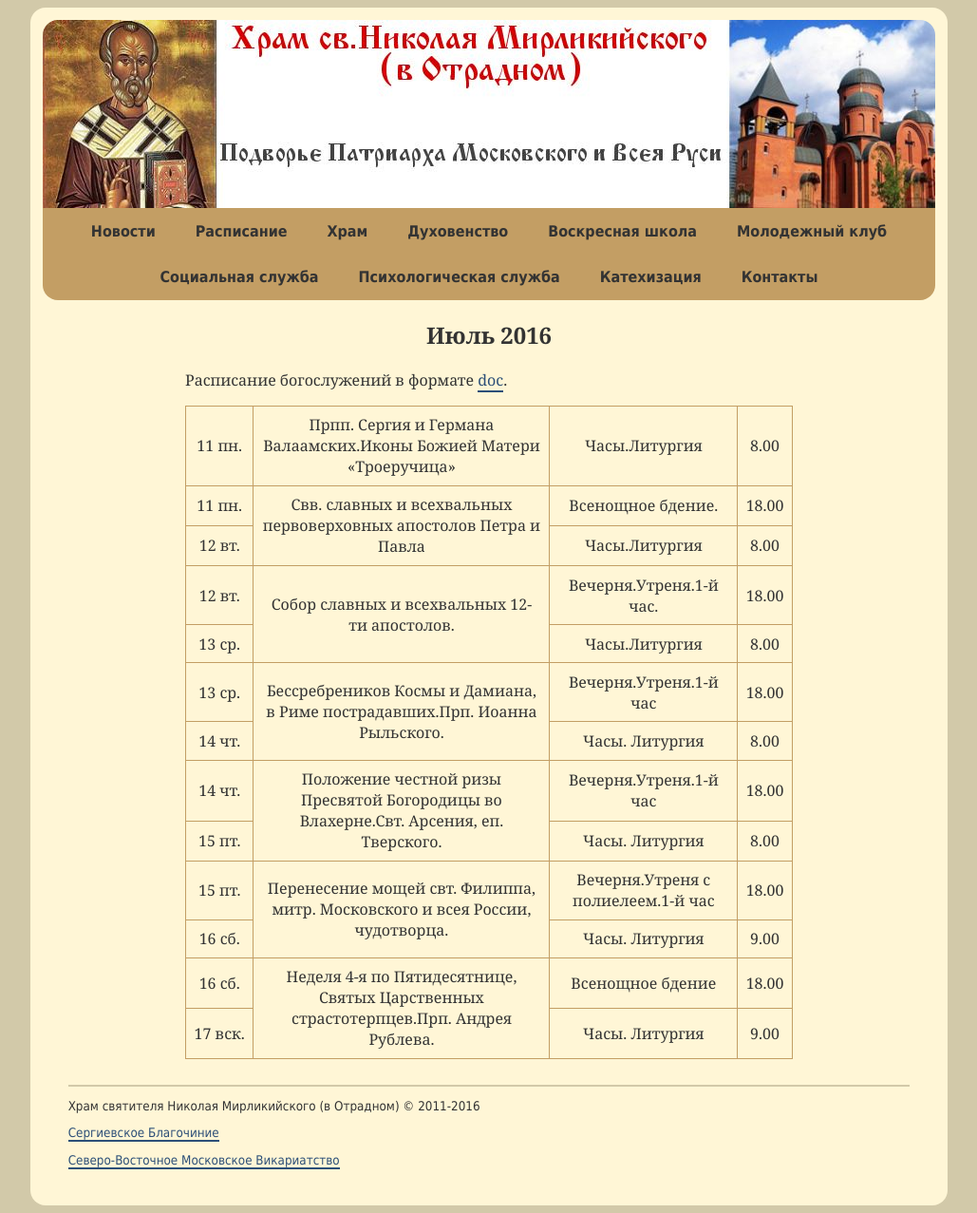
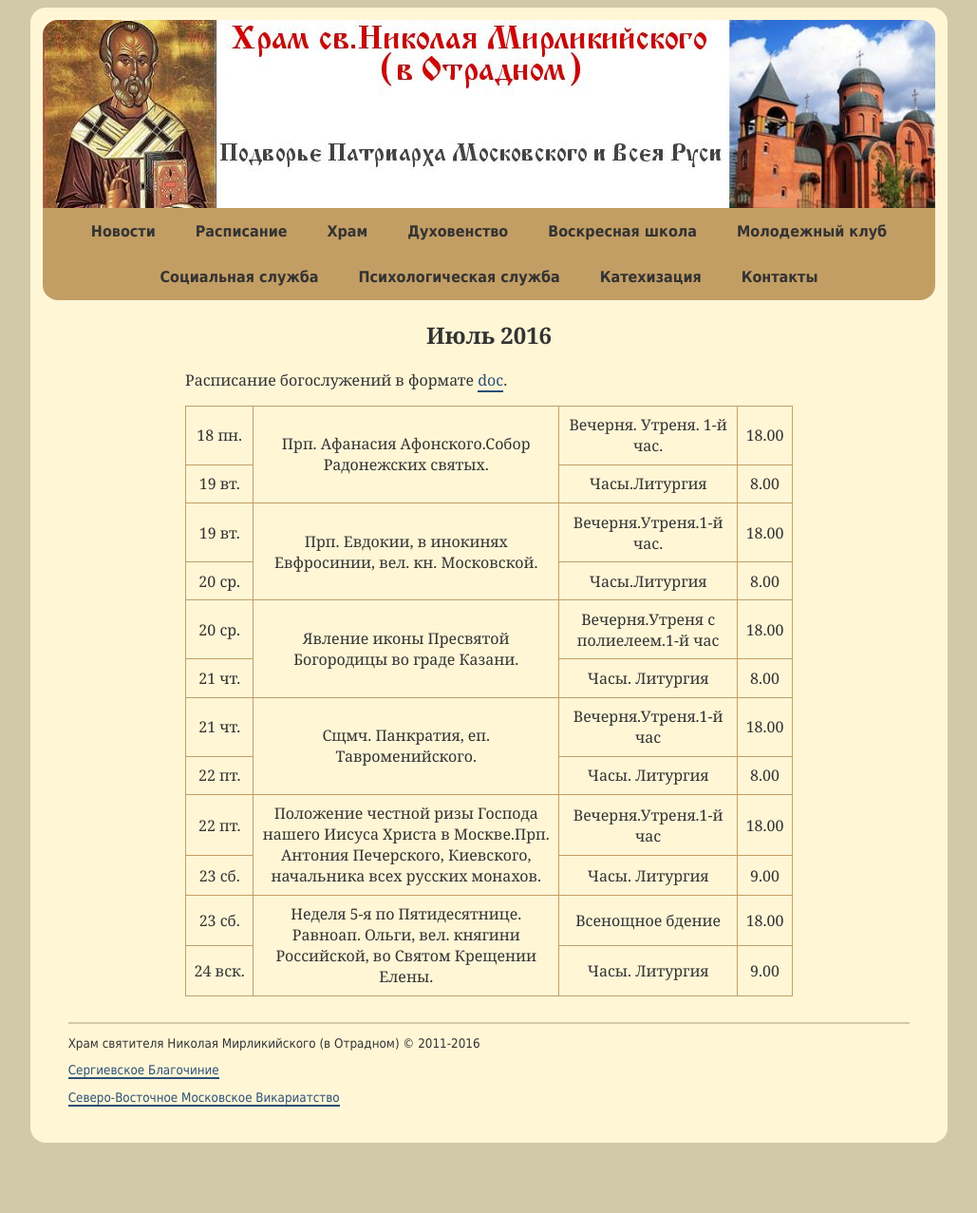
Before and after one commit to hramotradnoe/hramotradnoe.github.io, a Jekyll site: the page built from schedule/index.html, in a window 1280 px wide. Shown: the whole page at 95% size, without its empty margins (125-1154 px from the left). Built offline with Jekyll 4.4.1, drawn with Linux system fonts in a browser that asks for light colours; after the commit the page ends 1211 px from its top, so only the background shows below that.

Commit message:
Update schedule.yml

```diff
--- a/_data/schedule.yml
+++ b/_data/schedule.yml
@@ -1,57 +1,51 @@
 period: Июль 2016
 link: "https://docs.google.com/document/d/19aNSX9Wu0QI7C6EiUYV1EB1eGRvtAUP8GHRgpxk9KIA/edit"
 timetable:
- - description : "Прпп. Сергия и Германа Валаамских.Иконы Божией Матери «Троеручица»"
+ - description : "Прп. Афанасия Афонского.Собор Радонежских святых."
    services    :
-      - day   : 11&nbsp;пн.
+      - day   : 18&nbsp;пн.
+        time  : '18.00'
+        title : "Вечерня. Утреня. 1-й час."
+      - day   : 19&nbsp;вт.
         time  : '8.00'
         title : "Часы.Литургия"
- - description : "Свв. славных и всехвальных первоверховных апостолов Петра и Павла"
+ - description : "Прп. Евдокии, в инокинях Евфросинии, вел. кн. Московской."
    services    :
-      - day   : 11&nbsp;пн.
+      - day   : 19&nbsp;вт.
         time  : '18.00'
-        title : "Всенощное бдение."
-      - day   : 12&nbsp;вт.
+        title : "Вечерня.Утреня.1-й час."
+      - day   : 20&nbsp;ср.
         time  : '8.00'
         title : "Часы.Литургия"
- - description : "Собор славных и всехвальных 12-ти апостолов."
+ - description : "Явление иконы Пресвятой Богородицы во граде Казани."
    services    :
-      - day   : 12&nbsp;вт.
+      - day   : 20&nbsp;ср.
         time  : '18.00'
-        title : "Вечерня.Утреня.1-й час."
-      - day   : 13&nbsp;ср.
+        title : "Вечерня.Утреня с полиелеем.1-й час"
+      - day   : 21&nbsp;чт.
         time  : '8.00'
-        title : "Часы.Литургия"
- - description : "Бессребреников Космы и Дамиана, в Риме пострадавших.Прп. Иоанна Рыльского."
+        title : "Часы. Литургия"
+ - description : "Сщмч. Панкратия, еп. Тавроменийского."
    services    :
-      - day   : 13&nbsp;ср.
+      - day   : 21&nbsp;чт.
         time  : '18.00'
         title : "Вечерня.Утреня.1-й час"
-      - day   : 14&nbsp;чт.
+      - day   : 22&nbsp;пт.
         time  : '8.00'
         title : "Часы. Литургия"
- - description : "Положение честной ризы Пресвятой Богородицы во Влахерне.Свт. Арсения, еп. Тверского."
+ - description : "Положение честной ризы Господа нашего Иисуса Христа в Москве.Прп. Антония Печерского, Киевского, начальника всех русских монахов."
    services    :
-      - day   : 14&nbsp;чт.
+      - day   : 22&nbsp;пт.
         time  : '18.00'
         title : "Вечерня.Утреня.1-й час"
-      - day   : 15&nbsp;пт.
-        time  : '8.00'
-        title : "Часы. Литургия"
- - description : "Перенесение мощей свт. Филиппа, митр. Московского и всея России, чудотворца."
-   services    :
-      - day   : 15&nbsp;пт.
-        time  : '18.00'
-        title : "Вечерня.Утреня с полиелеем.1-й час"
-      - day   : 16&nbsp;сб.
+      - day   : 23&nbsp;сб.
         time  : '9.00'
         title : "Часы. Литургия"
- - description : "Неделя 4-я по Пятидесятнице, Святых Царственных страстотерпцев.Прп. Андрея Рублева.
-"
+ - description : "Неделя 5-я по Пятидесятнице. Равноап. Ольги, вел. княгини Российской, во Святом Крещении Елены."
    services    :
-      - day   : 16&nbsp;сб.
+      - day   : 23&nbsp;сб.
         time  : '18.00'
         title : "Всенощное бдение"
-      - day   : 17&nbsp;вск.
+      - day   : 24&nbsp;вск.
         time  : '9.00'
         title : "Часы. Литургия"
```
